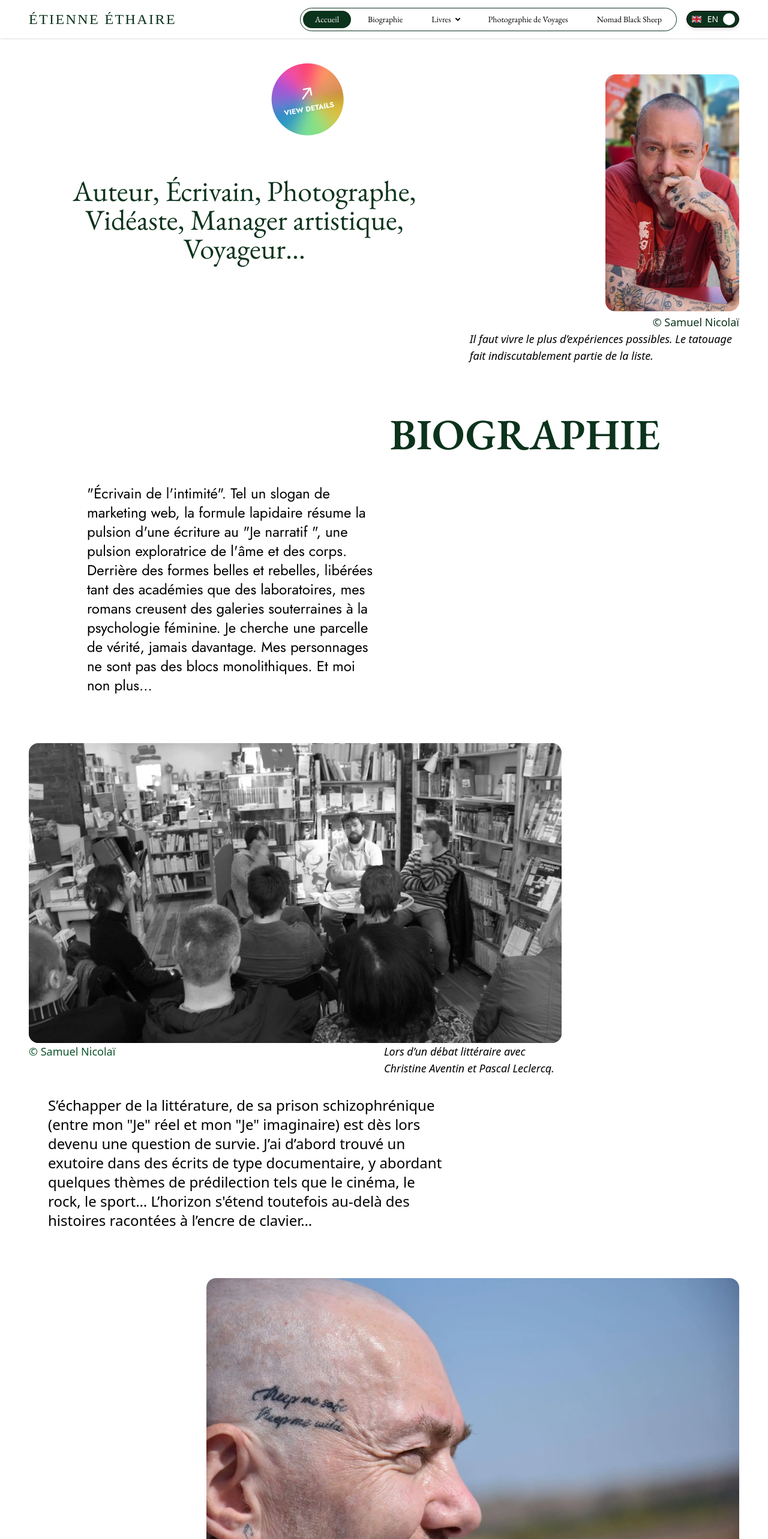
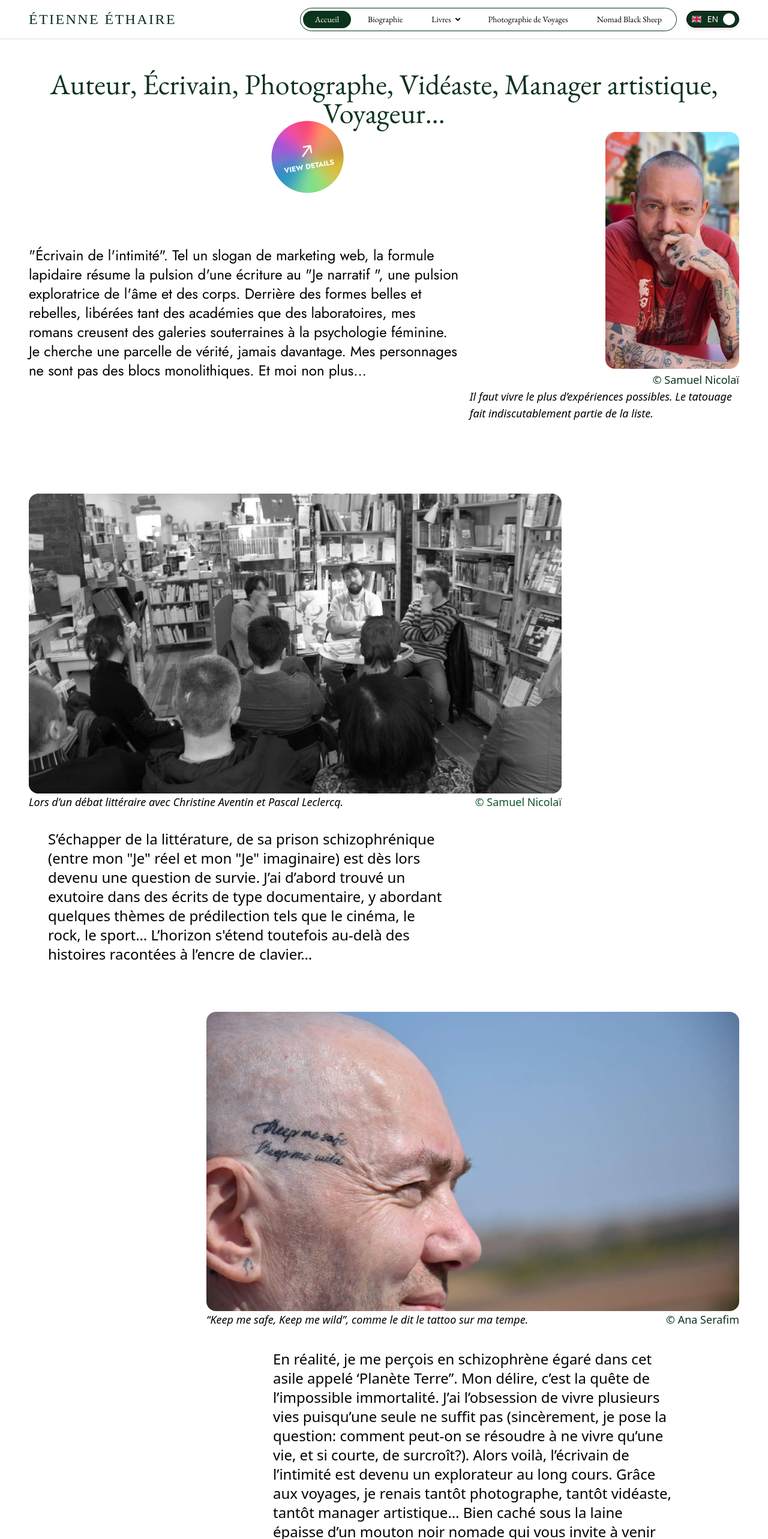
Before and after one commit to md-jihad-khan/-TIENNE-THAIRE-Nomad, a React (Vite) app in the folder frontend/: page / in a window 1280 px wide. Shown: the top 2566 px of the page at 60% size. Built offline with nearby package versions, Linux system fonts and the light colour scheme; a web font is replaced by a local one.

Commit message:
added simple changes in desighn

```diff
--- a/frontend/src/components/main/Home/CarouselSection.jsx
+++ b/frontend/src/components/main/Home/CarouselSection.jsx
@@ -43,12 +43,12 @@ const CarouselSection = () => {
         </Swiper>
       </div>
       <div className=" flex flex-col lg:flex-row justify-between">
+        <p className=" font-jhost text-sm  md:text-lg italic">
+          {t("home.carouselCaption")}
+        </p>
         <p className="font-jhost text-sm md:text-lg  text-green-900 ">
           © Samuel Nicolaï
         </p>{" "}
-        <p className="lg:w-1/3 lg:ml-auto font-jhost text-sm  md:text-lg italic">
-          {t("home.carouselCaption")}
-        </p>
       </div>
 
       <p className="lg:w-3/4  my-8 lg:ml-8 font-jhost md:text-xl lg:text-2xl">
--- a/frontend/src/components/main/Home/Hero.jsx
+++ b/frontend/src/components/main/Home/Hero.jsx
@@ -8,9 +8,9 @@ const Hero = () => {
   return (
     <section className=" py-10">
       <div className="relative">
-        {/* <h1 className="font-eb-garamond text-3xl md:text-7xl md:text-center text-primary">
+        <h2 className="font-eb-garamond text-3xl md:text-5xl md:text-center text-primary  ">
           {t("home.heroDescription")}
-        </h1> */}
+        </h2>
 
         <img
           className="absolute hidden lg:flex  left-1/3 -bottom-30"
@@ -20,9 +20,9 @@ const Hero = () => {
       </div>
 
       <div className="flex flex-col md:flex-row justify-between gap-4 md:items-center mt-2">
-        <h2 className="font-eb-garamond text-3xl md:text-5xl md:text-center text-primary  lg:w-2/3  ">
-          {t("home.heroDescription")}
-        </h2>
+        <h4 className="font-jost lg:w-2/3 ml-auto md:text-xl lg:text-2xl  lg:mt-30">
+          {t("home.biographyDescription")}
+        </h4>
 
         <div className="md:w-3/4 lg:w-5/12 grid grid-cols-2 items-end gap-1">
           <div className="relative">
--- a/frontend/src/components/main/Home/LastSection.jsx
+++ b/frontend/src/components/main/Home/LastSection.jsx
@@ -16,7 +16,7 @@ const LastSection = () => {
 
       {/* text */}
       <div className=" flex flex-col-reverse lg:flex-row justify-between">
-        <p className="font-jhost text-sm md:text-lg  lg:w-1/3 mr-auto italic">
+        <p className="font-jhost text-sm md:text-lg   italic">
           {" "}
           {t("home.lastSectionCaption")}
         </p>{" "}
--- a/frontend/src/components/shared/Footer.jsx
+++ b/frontend/src/components/shared/Footer.jsx
@@ -71,7 +71,7 @@ const Footer = () => {
         <nav className=" gap-10 items-center text-center md:justify-self-end  md:text-left w-full md:w-auto">
           {/* Subscribe */}
           <div className="flex flex-col items-center w-full md:items-start">
-            <h3 className="text-xl font-semibold mb-4 tracking-wide text-white">
+            <h3 className="text-xl font-semibold mb-4 tracking-wide  text-white">
               {t("footer.subscribe.title")}
             </h3>
 
@@ -100,11 +100,11 @@ const Footer = () => {
           </div>
 
           {/* Partners */}
-          <div className="flex flex-col items-center w-full md:items-start">
+          <div className="flex flex-col items-center w-full ">
             <h3 className="text-xl font-semibold mb-4 tracking-wide text-white">
               {t("footer.partners.title")}
             </h3>
-            <ul className="text-stone-300 space-y-2 text-sm">
+            <ul className="text-stone-300 text-center space-y-2 text-sm">
               <li className="hover:text-white transition-colors duration-300">
                 Éditions Lola Valérie Stein
               </li>
--- a/frontend/src/pages/Home.jsx
+++ b/frontend/src/pages/Home.jsx
@@ -1,4 +1,3 @@
-import Biography from "../components/main/Home/Biography";
 import CarouselSection from "../components/main/Home/CarouselSection";
 import Hero from "../components/main/Home/Hero";
 import LastSection from "../components/main/Home/LastSection";
@@ -7,7 +6,6 @@ const Home = () => {
   return (
     <>
       <Hero />
-      <Biography />
       <CarouselSection />
       <LastSection />
     </>
```
